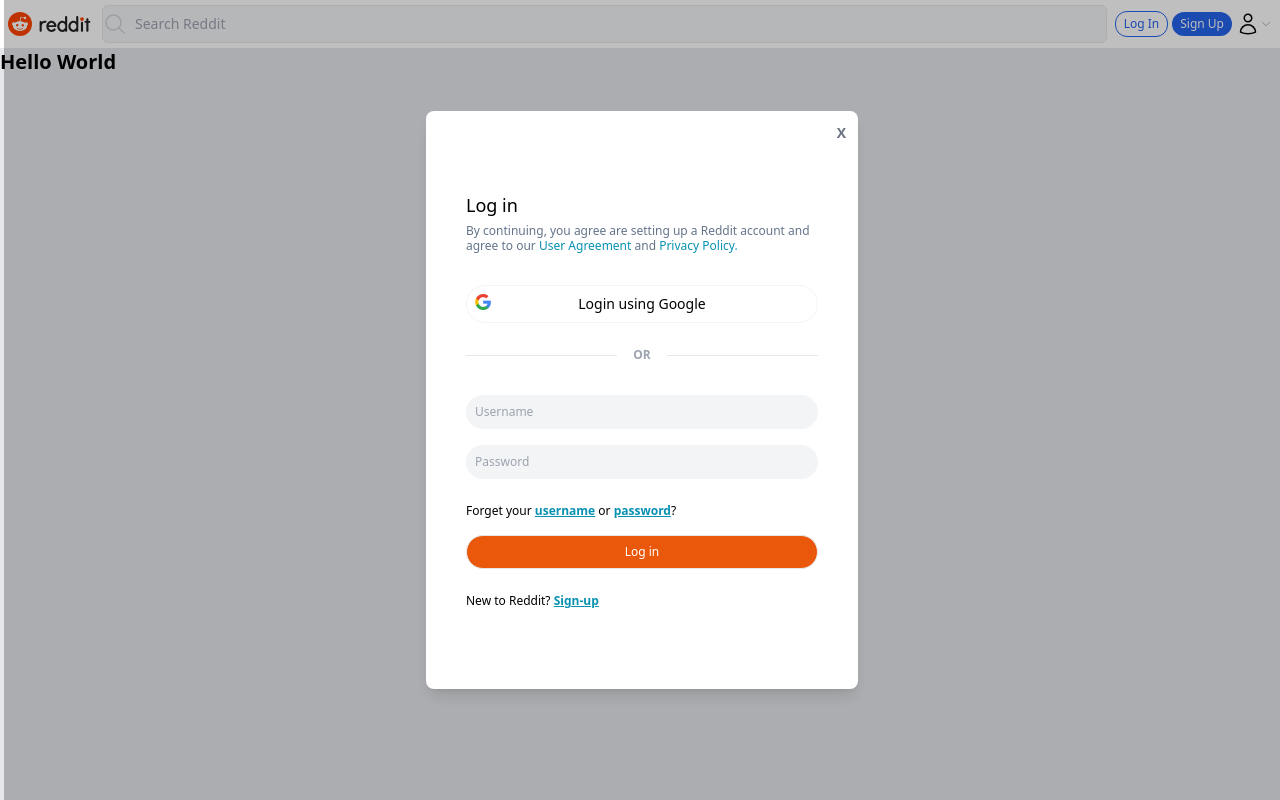
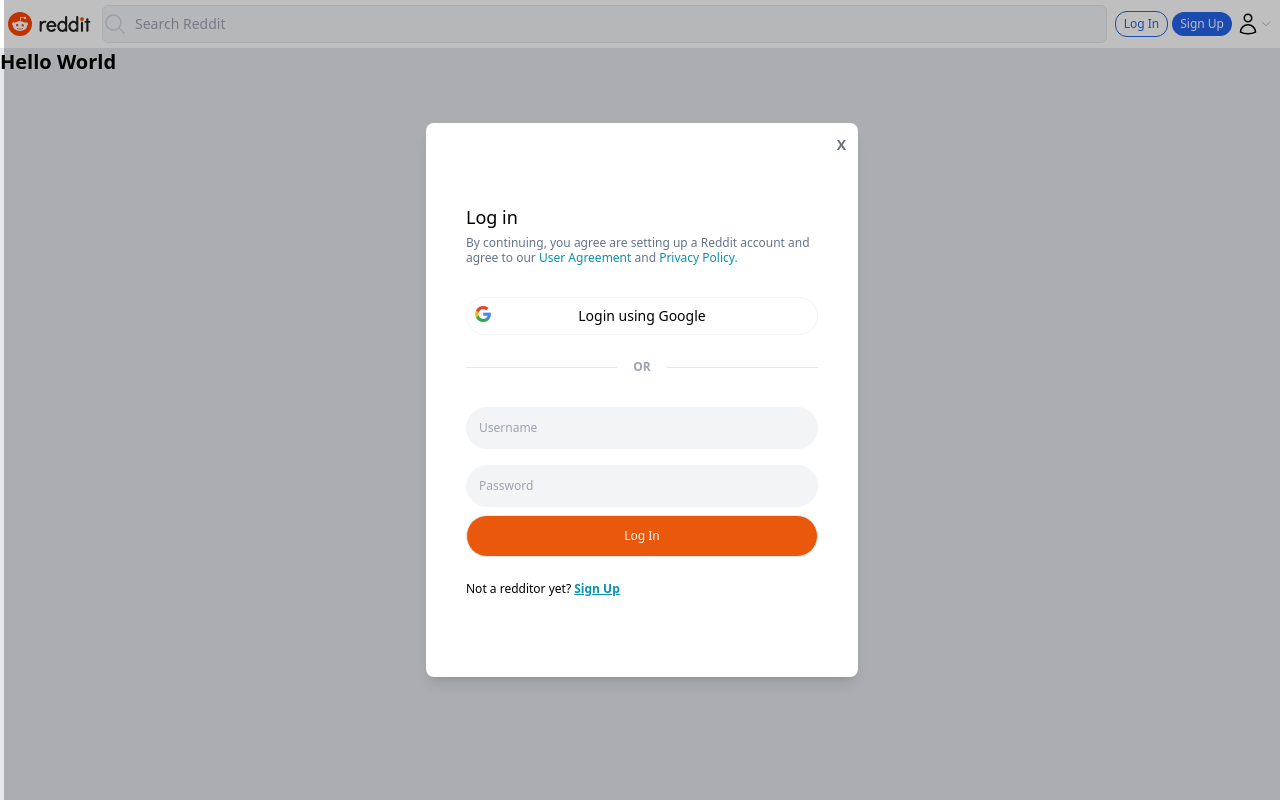
Before and after one commit to AldoCasareto/reddit-clone, a Next.js app: page / in a window 1280 px wide. Both pictures are taken after a click on the button "Log In". Built offline with nearby package versions, Linux system fonts and the light colour scheme.

Commit message:
refactored the form to have only one for signup and login

```diff
--- /dev/null
+++ b/components/Modal/Auth/AuthForm.tsx
@@ -0,0 +1,95 @@
+import React, { useState } from 'react';
+import { useSetRecoilState } from 'recoil';
+import { authModalState } from '../../../atoms/authModalAtom';
+
+type Props = {
+  formType: 'login' | 'signup';
+};
+
+const AuthForm = (props: Props) => {
+  const [formData, setFormData] = useState({
+    email: '',
+    password: '',
+    repeatPassword: props.formType === 'signup' ? '' : undefined,
+    newsletter: props.formType === 'signup' ? true : undefined,
+  });
+  const setAuthModalState = useSetRecoilState(authModalState);
+
+  const handleFormSubmit = (e: React.FormEvent<HTMLFormElement>) => {
+    e.preventDefault();
+    if (props.formType === 'signup' && formData.password !== formData.repeatPassword) return;
+  };
+
+  const handleInputChange = (e: React.ChangeEvent<HTMLInputElement>) => {
+    const { name, value, type, checked } = e.target;
+    setFormData({
+      ...formData,
+      [name]: type === 'checkbox' ? checked : value,
+    });
+  };
+
+  return (
+    <>
+      <form className='w-full' onSubmit={handleFormSubmit}>
+        <input
+          type='text'
+          className='border p-3 bg-gray-100 text-gray-400 text-xs border-gray-100 rounded-full my-2 w-full'
+          placeholder='Username'
+          value={formData.email}
+          name='email'
+          onChange={handleInputChange}
+        />
+        <input
+          type='password'
+          className='border p-3 bg-gray-100 text-gray-400 text-xs border-gray-100 rounded-full my-2 w-full'
+          placeholder='Password'
+          value={formData.password}
+          name='password'
+          onChange={handleInputChange}
+        />
+        {props.formType === 'signup' && (
+          <>
+            <input
+              type='password'
+              className='border p-3 bg-gray-100 text-gray-400 text-xs border-gray-100 rounded-full my-2 w-full'
+              placeholder='Repeat Password'
+              value={formData.repeatPassword}
+              name='repeatPassword'
+              onChange={handleInputChange}
+            />
+            <div className='flex my-4 text-xs space-x-2'>
+              <input onChange={handleInputChange} type='checkbox' />
+              <p>I agree to get emails about cool stuff on Reddit</p>
+            </div>
+          </>
+        )}
+        <button
+          type='submit'
+          className='border text-white p-3 hover:bg-orange-700 text-xs bg-orange-600 w-full rounded-full'
+        >
+          {props.formType === 'login' ? 'Log In' : 'Sign Up'}
+        </button>
+        <div className='mt-6'>
+          <p className='text-xs'>
+            {props.formType === 'login' ? 'Not a redditor yet? ' : 'Already a redditor? '}
+            <span className='text-cyan-600 underline font-bold'>
+              <span
+                className='cursor-pointer'
+                onClick={() =>
+                  setAuthModalState((prev) => ({
+                    ...prev,
+                    view: props.formType === 'login' ? 'signup' : 'login',
+                  }))
+                }
+              >
+                {props.formType === 'login' ? 'Sign Up' : 'Log In'}
+              </span>
+            </span>
+          </p>
+        </div>
+      </form>
+    </>
+  );
+};
+
+export default AuthForm;
--- a/components/Modal/Auth/AuthInputs.tsx
+++ b/components/Modal/Auth/AuthInputs.tsx
@@ -1,7 +1,8 @@
 import React from 'react';
 import { useRecoilValue } from 'recoil';
 import { authModalState } from '../../../atoms/authModalAtom';
-import Login from './Login';
+import AuthForm from './AuthForm';
+import SocialLogin from './SocialLogin';
 
 type Props = {};
 
@@ -9,10 +10,9 @@
   const modalState = useRecoilValue(authModalState);
 
   return (
-    <div className='flex flex-cols items-center'>
-      {modalState.view === 'login' && <Login />}
-      {/* {modalState.view === 'signup' && <Signup />} */}
-    </div>
+    <>
+      <AuthForm formType={modalState.view === 'signup' ? 'signup' : 'login'} />
+    </>
   );
 };
 
--- a/components/Modal/Auth/Login.tsx
+++ /dev/null
@@ -1,69 +0,0 @@
-import React, { useState } from 'react';
-import { useSetRecoilState } from 'recoil';
-import { authModalState } from '../../../atoms/authModalAtom';
-
-type Props = {};
-
-const Login = (props: Props) => {
-  const [loginForm, setLoginForm] = useState({
-    email: '',
-    password: '',
-  });
-  const setAuthModalState = useSetRecoilState(authModalState);
-
-  const handleLoginForm = (e: React.FormEvent<HTMLFormElement>) => {
-    e.preventDefault();
-  };
-
-  const handleInputChange = (e: React.ChangeEvent<HTMLInputElement>) => {
-    setLoginForm({ ...loginForm, [e.target.name]: e.target.value });
-  };
-
-  return (
-    <form className='w-full' onSubmit={handleLoginForm}>
-      <input
-        type='text'
-        className='border p-2 bg-gray-100 text-gray-400 text-xs border-gray-100 rounded-full my-2 w-full'
-        placeholder='Username'
-        value={loginForm.email}
-        name='email'
-        onChange={handleInputChange}
-      />
-      <input
-        type='password'
-        className='border p-2 bg-gray-100 text-gray-400 text-xs border-gray-100 rounded-full my-2 w-full'
-        placeholder='Password'
-        value={loginForm.password}
-        name='password'
-        onChange={handleInputChange}
-      />
-      <div className='my-4'>
-        <p className='text-xs'>
-          Forget your <span className='text-cyan-600 underline font-bold'>username</span> or{' '}
-          <span className='text-cyan-600 underline font-bold'>password</span>?
-        </p>
-      </div>
-      <button
-        type='submit'
-        className='border text-white p-2 hover:bg-orange-700 text-xs bg-orange-600 w-full rounded-full'
-      >
-        Log in
-      </button>
-      <div className='mt-6'>
-        <p className='text-xs'>
-          New to Reddit?{' '}
-          <span className='text-cyan-600 underline font-bold'>
-            <span
-              className='cursor-pointer'
-              onClick={() => setAuthModalState((prev) => ({ ...prev, view: 'signup' }))}
-            >
-              Sign-up
-            </span>
-          </span>
-        </p>
-      </div>
-    </form>
-  );
-};
-
-export default Login;
--- /dev/null
+++ b/components/Modal/Auth/SocialLogin.tsx
@@ -0,0 +1,16 @@
+import React from 'react';
+
+type Props = {};
+
+const SocialLogin = (props: Props) => {
+  return (
+    <div className='flex items-center mt-8 border-slate-200 rounded-b'>
+      <button className='border p-2 text-sm border-gray-100 w-full rounded-full'>
+        <img src='/images/googlelogo.png' alt='google-logo' className='w-4 fixed mr-3' />
+        Login using Google
+      </button>
+    </div>
+  );
+};
+
+export default SocialLogin;
--- a/components/Modal/Auth/index.tsx
+++ b/components/Modal/Auth/index.tsx
@@ -2,6 +2,7 @@
 import { useRecoilState } from 'recoil';
 import { authModalState } from '../../../atoms/authModalAtom';
 import AuthInputs from './AuthInputs';
+import SocialLogin from './SocialLogin';
 
 type Props = {};
 
@@ -40,16 +41,7 @@
                     <span className='text-cyan-600 '>Privacy Policy.</span>
                   </p>
                 </div>
-                <div className='flex items-center mt-8 border-slate-200 rounded-b'>
-                  <button className='border p-2 text-sm border-gray-100 w-full rounded-full'>
-                    <img
-                      src='/images/googlelogo.png'
-                      alt='google-logo'
-                      className='w-4 fixed mr-3'
-                    />
-                    Login using Google
-                  </button>
-                </div>
+                <SocialLogin />
                 <div className='relative flex my-6 items-center'>
                   <div className='flex-grow border-t border-gray-200'></div>
                   <span className='flex-shrink mx-4 text-gray-400 text-xs font-bold'>OR</span>
```
